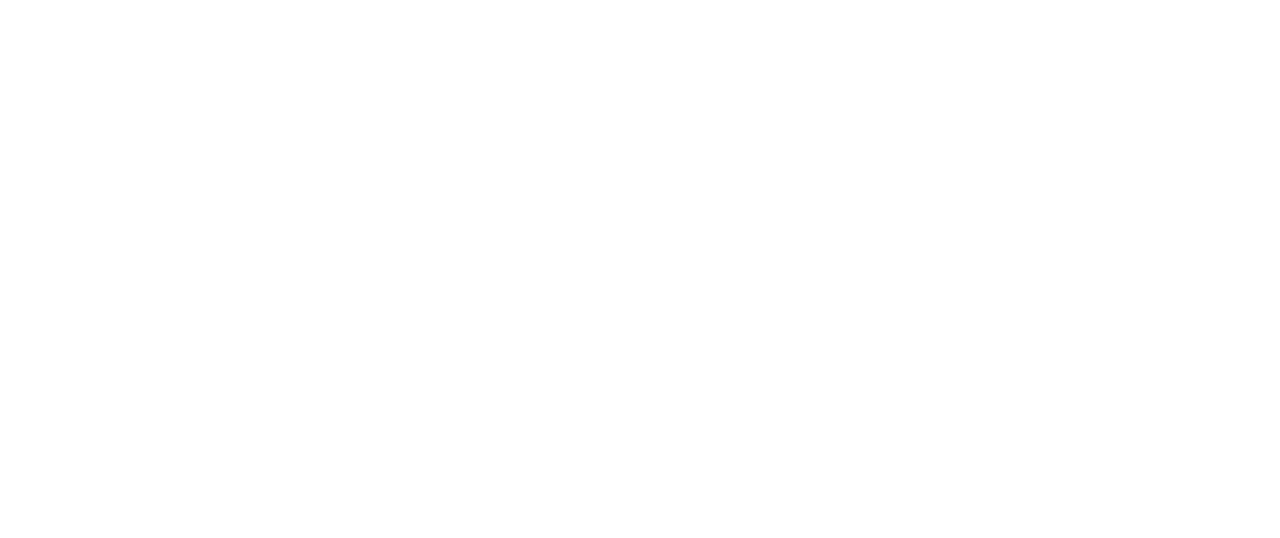
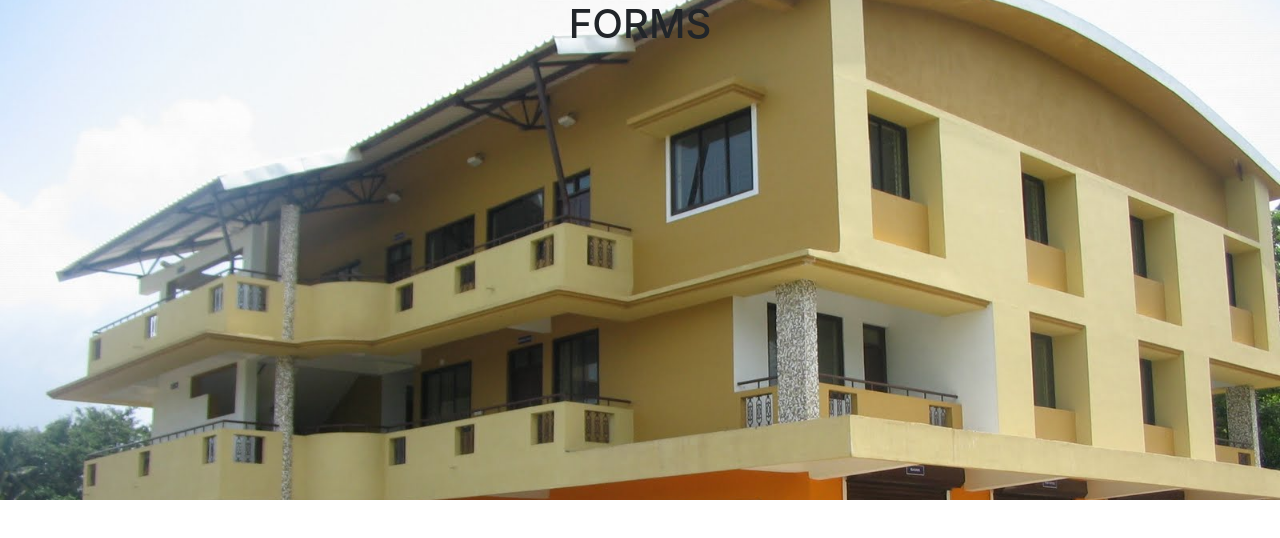
Before and after one commit to calvertcofficial99/vpnuvem, a plain HTML site: page links.html in a window 1280 px wide. Drawn offline with nearby package versions, Linux system fonts and the light colour scheme.

Commit message:
links.html links_style.css added

```diff
--- a/links.html
+++ b/links.html
@@ -16,6 +16,8 @@
     <script src="https://maxcdn.bootstrapcdn.com/bootstrap/4.0.0/js/bootstrap.min.js" integrity="sha384-JZR6Spejh4U02d8jOt6vLEHfe/JQGiRRSQQxSfFWpi1MquVdAyjUar5+76PVCmYl"
         crossorigin="anonymous"></script>
 
+    <link rel="stylesheet" href="links_style.css">
+
 
 
     <title>Links</title>
@@ -23,6 +25,12 @@
 
 <body>
 
+    <div class="parallax">
+        <div class="container text-center text-bottom">
+            <h1>FORMS</h1>
+        </div>
+    </div>
+
 
 
 
--- a/links_style.css
+++ b/links_style.css
@@ -0,0 +1,13 @@
+.parallax {
+    /* The image used */
+    background-image: url("img/nuvem_panchayat2.jpg");
+
+    /* Set a specific height */
+    height: 500px;
+
+    /* Create the parallax scrolling effect */
+    background-attachment: fixed;
+    background-position: center;
+    background-repeat: no-repeat;
+    background-size: cover;
+}
```
Also changed, not shown: img/nuvem_panchayat2.jpg (added).
